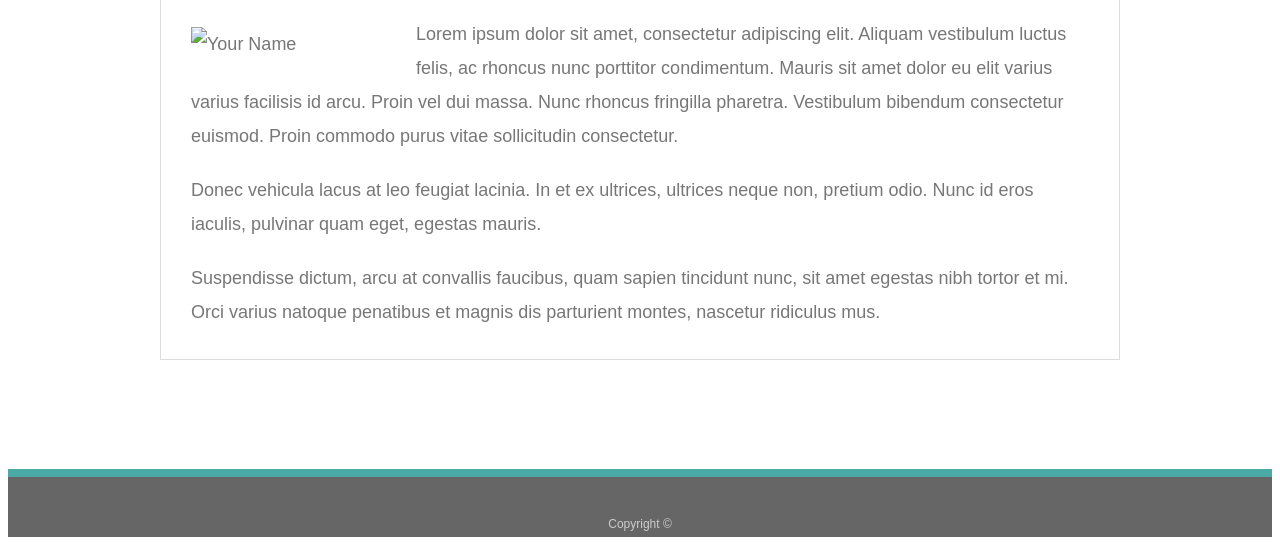
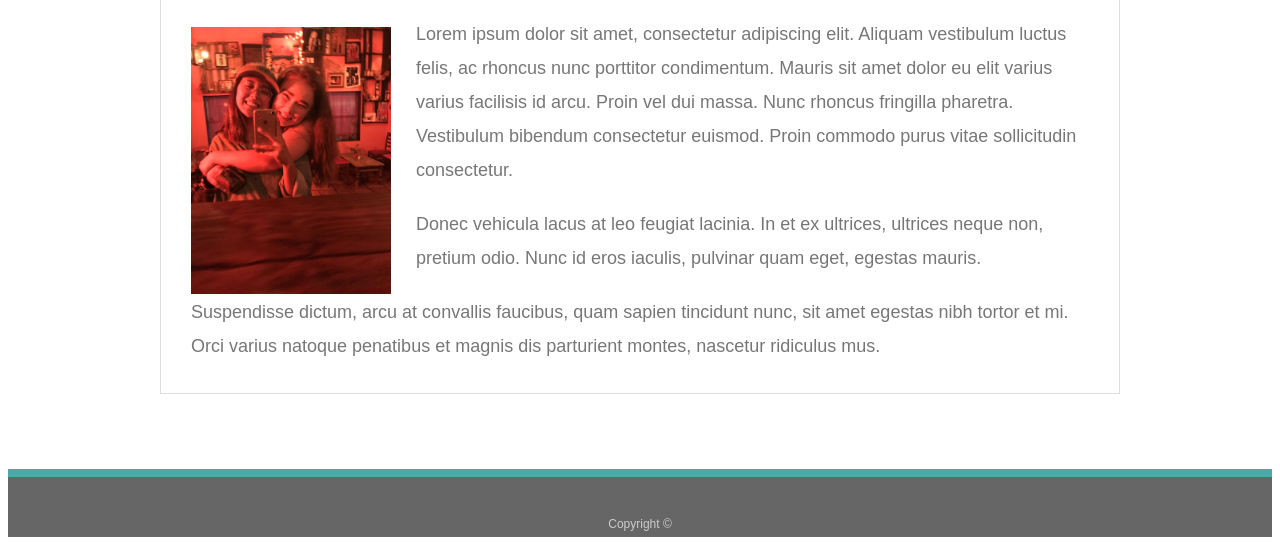
Before and after one commit to nlabrada/Bootstrap-Portfolio, a plain HTML site: page index.html in a window 1280 px wide. Shown: the part 328-873 px from the top of the page. Drawn offline with nearby package versions, Linux system fonts and the light colour scheme; files that its build step writes are made by us from their sources; files whose address does not match are found by name.

Commit message:
done boi

```diff
--- a/index.html
+++ b/index.html
@@ -32,7 +32,7 @@
     <section class="main-section">
       <h1>About Me</h1>
 
-      <img src="assets/images/cat.jpg" class="auth-image" alt="Your Name">
+      <img src="/Volumes/My Passport for Mac/bootCampHW/Bootstrap-Portfolio/Images/me.JPG" class="auth-image" alt="Your Name">
 
       <p>Lorem ipsum dolor sit amet, consectetur adipiscing elit. Aliquam vestibulum luctus felis, ac rhoncus nunc porttitor condimentum. Mauris sit amet dolor eu elit varius varius facilisis id arcu. Proin vel dui massa. Nunc rhoncus fringilla pharetra. Vestibulum bibendum consectetur euismod. Proin commodo purus vitae sollicitudin consectetur.</p>
 
```
Also changed, not shown: Images/me.JPG (added), 2 other files.
